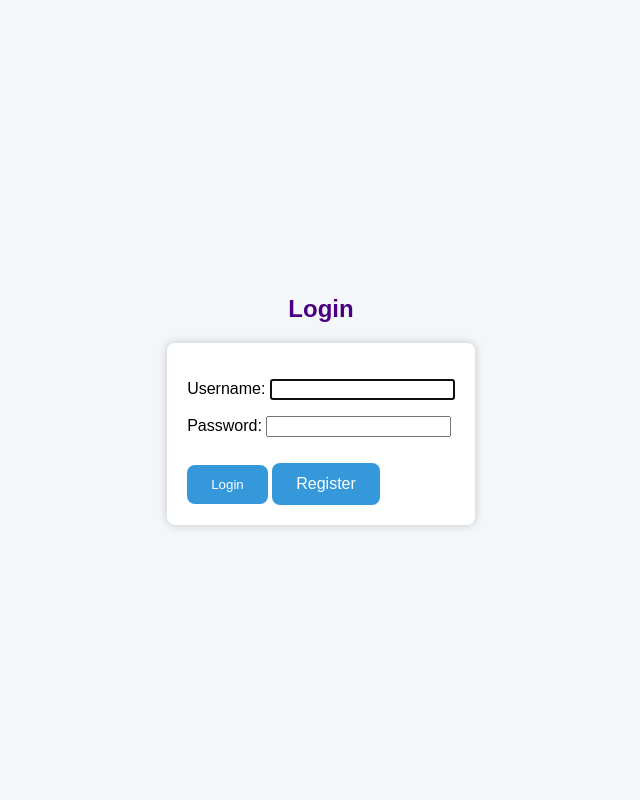
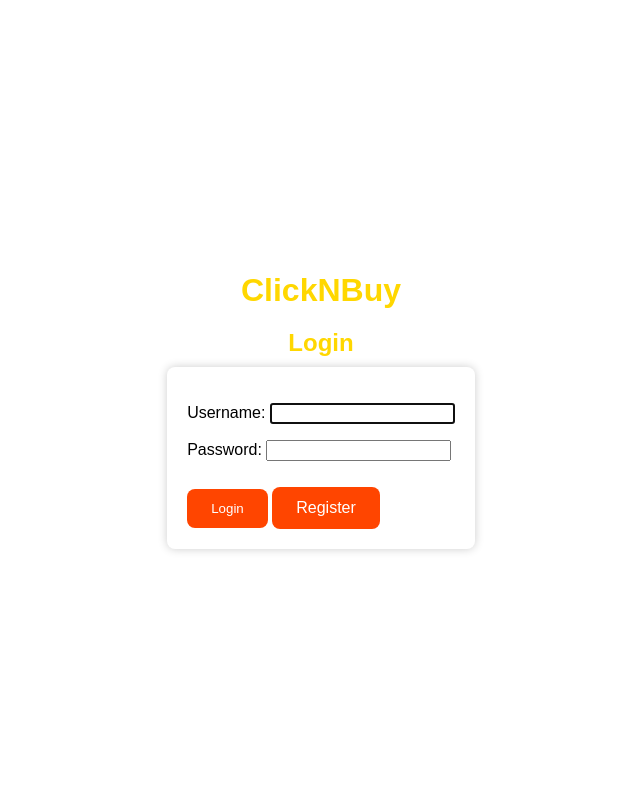
Before and after one commit to Lifeisforty2/shopping, a Django app: page /login/ in a window 1280 px wide. Shown: the whole page, without its empty margins (319-959 px from the left). Run offline with Django 4.2, Linux system fonts and the light colour scheme.

Commit message:
Testing login styling

```diff
--- a/shop/static/shop/style.css
+++ b/shop/static/shop/style.css
@@ -1,6 +1,6 @@
 body {
     font-family: 'Arial', sans-serif;
-    background-color: #f4f7fa;
+    background-color: #FFFFFF;
     margin: 0;
     padding: 0;
     display: flex;
@@ -11,37 +11,48 @@ body {
 
 /* Form styling */
 form {
-    background: #fff;
+    background: #FFFFFF;
     padding: 20px;
     border-radius: 8px;
     box-shadow: 0 0 10px 0 rgba(0, 0, 0, 0.2);
 }
 
 /* Heading styling */
+h1, h2 {
+    text-align: center;
+}
+
+h1 {
+    margin-bottom: 20px;
+    color: #004080; /* Deep Blue */
+}
+
 h2 {
-    margin-bottom: 20px;
-    text-align: center;
-    color: #4b0082;
+    margin-bottom: 10px;
+    color: #004080; /* Deep Blue */
 }
+
 /* Mini cart styling */
 .mini-cart {
     position: fixed;
     top: 10px;
     right: 10px;
     width: 200px;
-    background-color: #fff;
-    border: 1px solid #ddd;
+    background-color: #FFFFFF;
+    border: 1px solid #333333;
     padding: 15px;
     box-shadow: 0px 0px 10px rgba(0, 0, 0, 0.1);
     z-index: 100;
 }
 
 /* Button styling */
-.register-button {
-    background-color:#3498db;
+.register-button,
+.logout-button,
+.button {
+    background-color: #FF4500;
     border: none;
     padding: 12px 24px;
-    color: #fff;
+    color: #FFFFFF;
     border-radius: 8px;
     cursor: pointer;
     display: inline-block;
@@ -49,47 +60,18 @@ h2 {
     text-decoration: none;
     transition: background-color 0.3s ease;
 }
-.logout-button {
-    background-color:#3498db;
-    border: none;
-    padding: 12px 24px;
-    color: #fff;
-    border-radius: 8px;
-    cursor: pointer;
-    display: inline-block;
-    margin-top: 10px;
-    transition: background-color 0.3s ease;
-}
-.button {
-    background-color:#3498db;
-    border: none;
-    padding: 12px 24px;
-    color: #fff;
-    border-radius: 8px;
-    cursor: pointer;
-    display: inline-block;
-    margin-top: 10px;
-    transition: background-color 0.3s ease;
-}
-/* Register button hover effect */
-.register-button:hover {
-    background-color: #6a5acd;
-}
-
-/* Logout button hover effect */
-.logout-button:hover {
-    background-color: #6a5acd;
-}
 
 /* Button hover effect */
+.register-button:hover,
+.logout-button:hover,
 .button:hover {
-    background-color: #6a5acd;
+    background-color: #333333;
 }
 
 /* Header styling */
 header {
-    background-color: #4b0082;
-    color: #fff;
+    background-color: #004080;
+    color: #FFFFFF;
     padding: 15px 20px;
     text-align: center;
 }
@@ -128,7 +110,7 @@ main {
     text-align: center;
     font-size: 20px;
     margin-bottom: 20px;
-    color: #4b0082;
+    color: #004080;
 }
 
 /* Page container styling */
@@ -142,3 +124,8 @@ main {
     align-self: center;
     margin-top: 20px;
 }
+
+/* Accent color - Vibrant Yellow */
+.accent-yellow {
+    color: #FFD700; /* Vibrant Yellow */
+}
--- a/shop/templates/login.html
+++ b/shop/templates/login.html
@@ -1,13 +1,14 @@
 <!DOCTYPE html>
 <html>
 <head>
-    <title>Login - Welcome to ClickNBuy</title>
+    <title>Login - ClickNBuy</title>
     {% load static %}
     <link href="{% static 'shop/style.css' %}" rel="stylesheet">
 </head>
 <body>
     <div class="login-container">
-        <h2>Login</h2>
+        <h1 class="accent-yellow">ClickNBuy</h1>
+        <h2 class="accent-yellow">Login</h2>
         <form method="post" action="{% url 'login' %}">
             {% csrf_token %}
             {{ form.as_p }}
```
